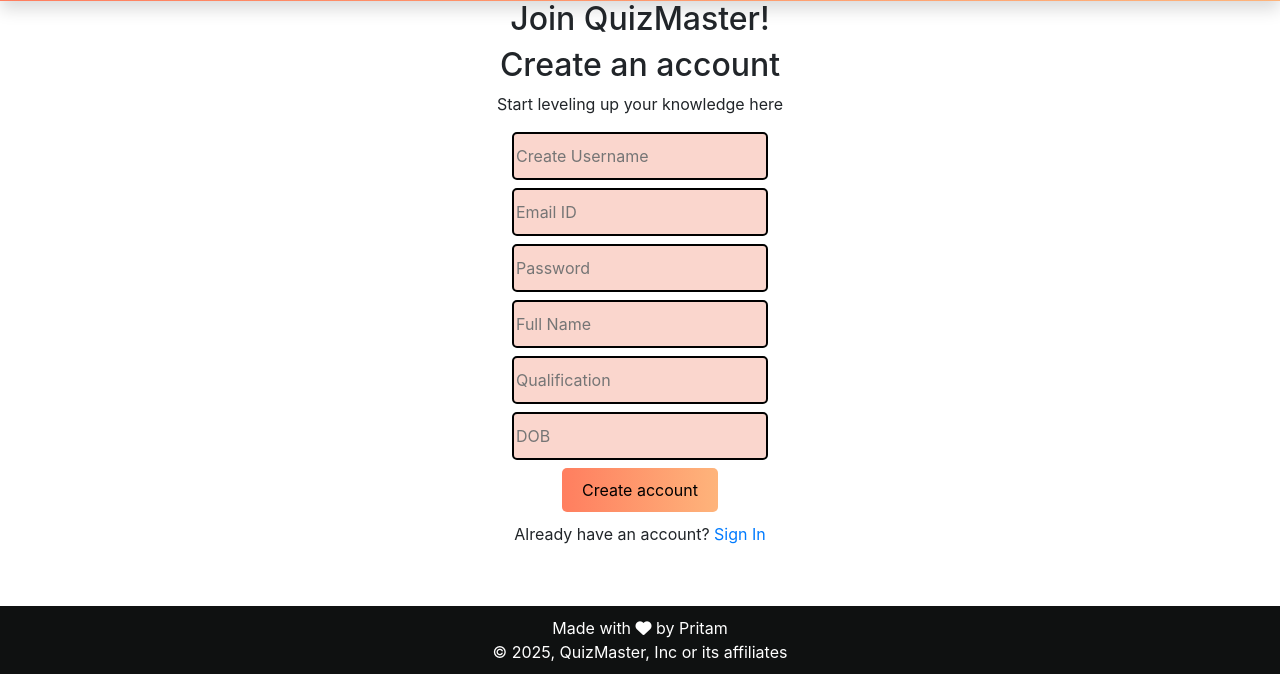
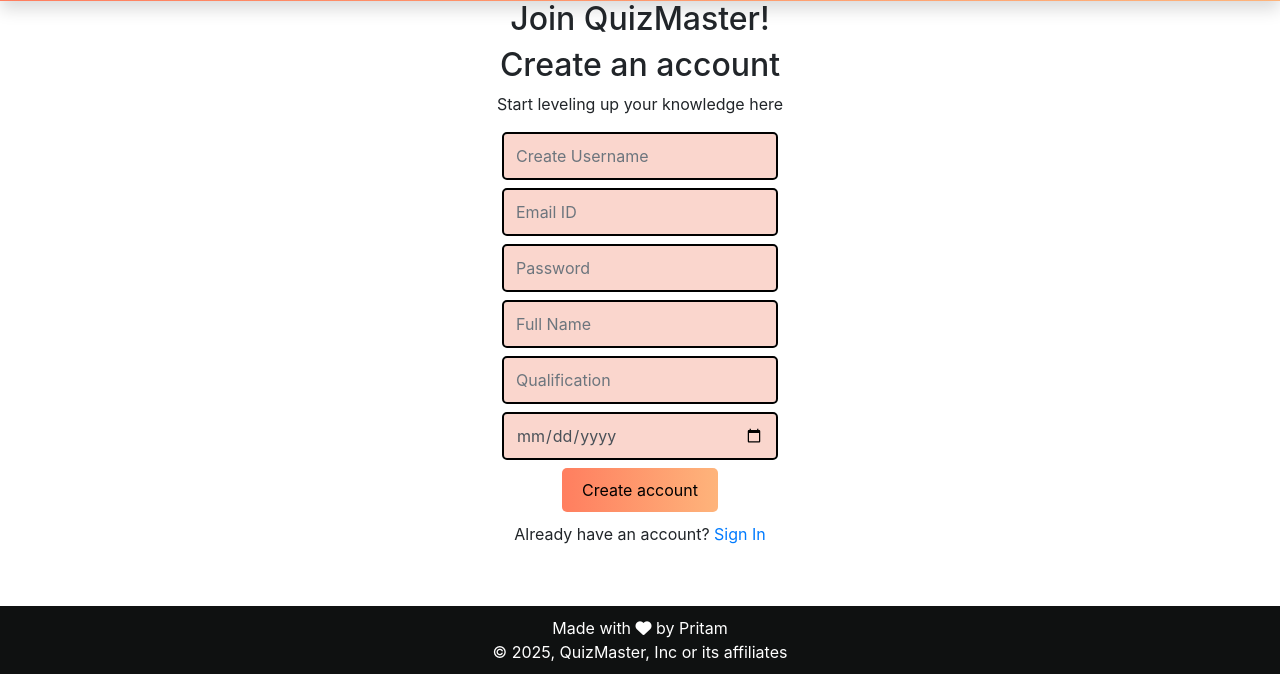
Before and after one commit to xPritam07/QuizMaster2.0, a Flask app: page /register in a window 1280 px wide. Shown: the part 126-800 px from the top of the page. Run offline with Flask 3, Linux system fonts and the light colour scheme.

Commit message:
form update login and register

```diff
--- a/templates/course.html
+++ b/templates/course.html
@@ -25,6 +25,6 @@
             </div>
         </div>
     </div>
-    <h5>Login to explore more.</h5>
+    <h5>Login to take a quiz and explore more.</h5>
     <a href="{{ url_for('login_page') }}">Login</a>
 {% endblock %}
--- a/templates/register.html
+++ b/templates/register.html
@@ -13,18 +13,22 @@
         <p>Start leveling up your knowledge here</p>
     </div>
     <div>
-        <form action="">
-            <input class="regformoption" type="text" placeholder="Create Username"><br>
-            <input class="regformoption"  type="email" placeholder="Email ID"><br>
-            <input class="regformoption"  type="password" placeholder="Password"><br>
-            <input class="regformoption"  type="text" placeholder="Full Name"><br>
-            <input class="regformoption"  type="text" placeholder="Qualification"><br>
-            <input class="regformoption"  type="datetime" placeholder="DOB">
+        <form method="post">
+            <input class="regformoption form-control" type="text" name="username" placeholder="Create Username">
+
+            <input class="regformoption form-control"  type="email" name="email" placeholder="Email ID">
+
+            <input class="regformoption form-control" name="password" type="password" placeholder="Password">
+
+            <input class="regformoption form-control"  type="text" name="name" placeholder="Full Name">
+
+            <input class="regformoption form-control"  type="text" name="qualification" placeholder="Qualification">
+
+            <input class="regformoption form-control"  type="date" name="date">
+
+            <button class="gradient-btn-register">Create account</button>
 
         </form>
-    </div>
-    <div>
-        <button class="gradient-btn-register">Create account</button>
     </div>
 
     <div>
```
Also changed, not shown: templates/login.html (+8 -6 lines).
